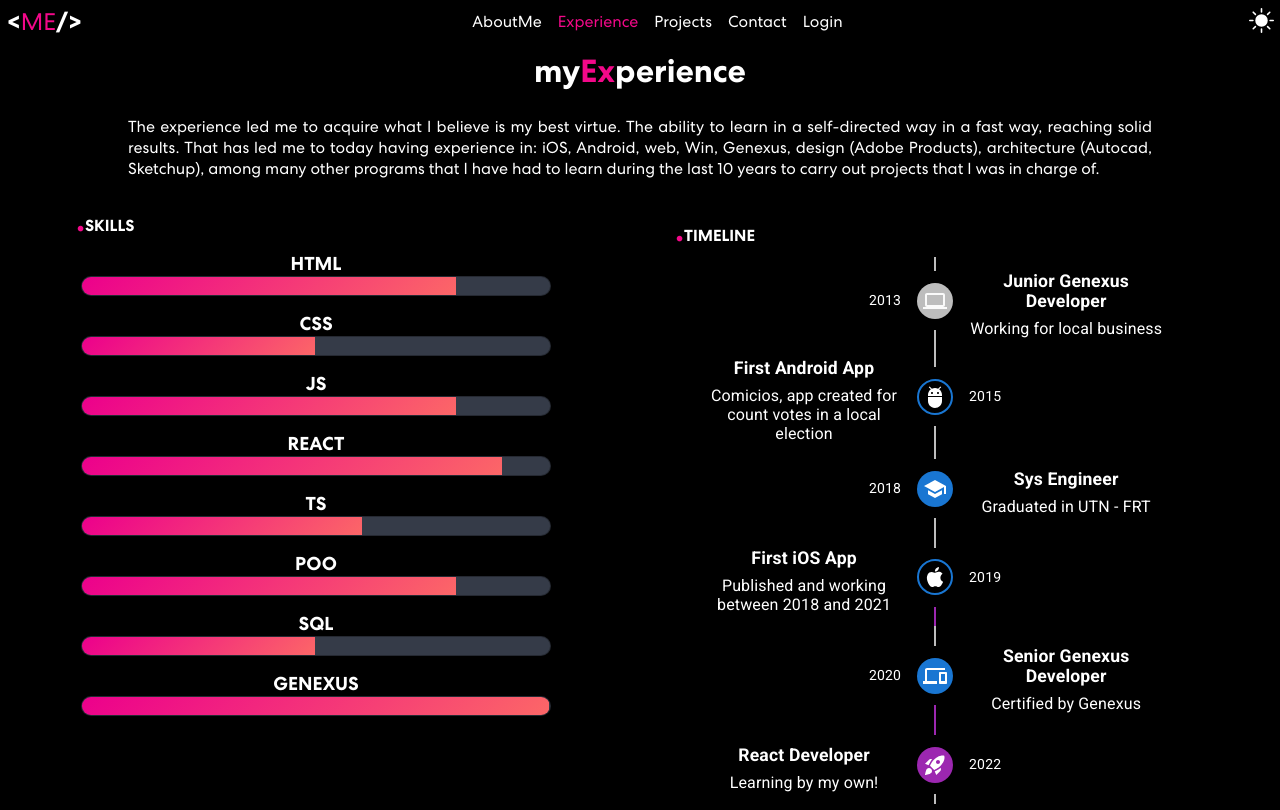
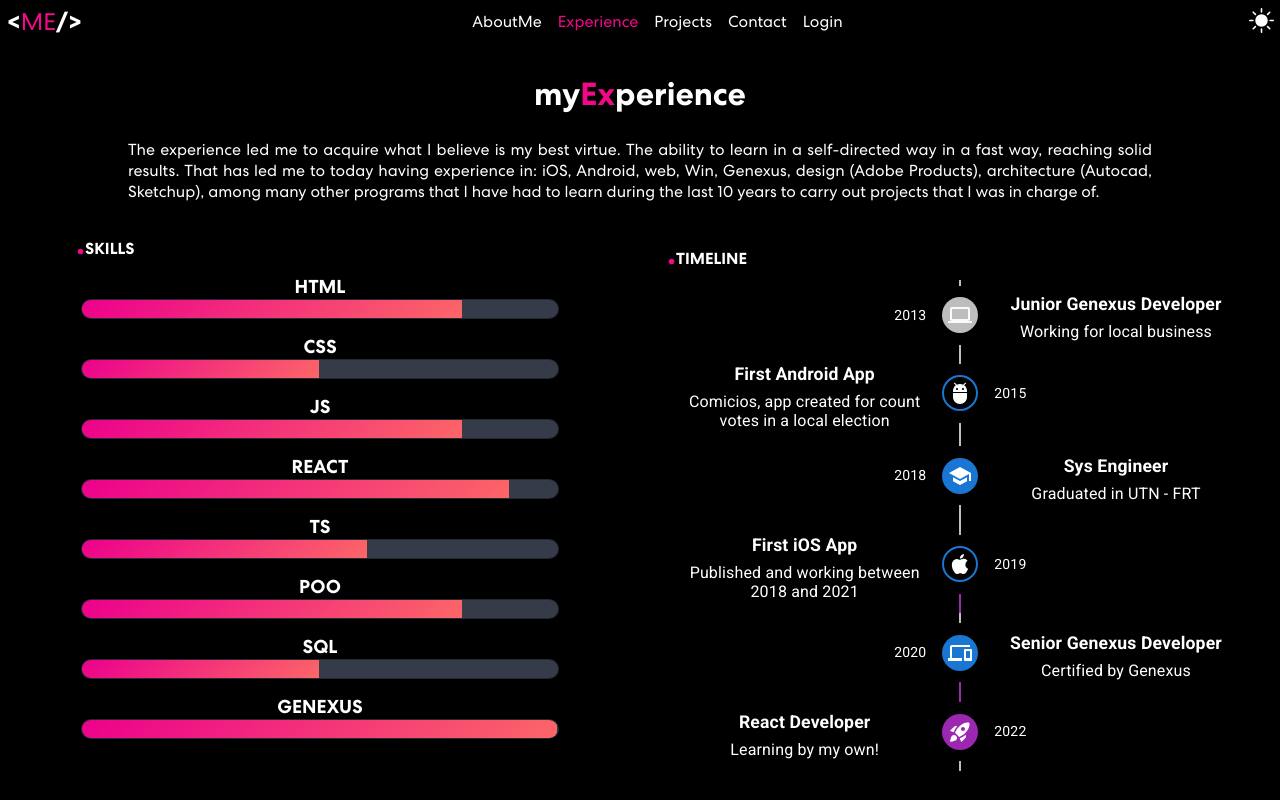
Before and after one commit to mmaaxxii/portfolio, a React (Vite) app: page / in a window 1280 px wide. Both pictures are taken after a click on the link "Experience". Built offline with nearby package versions, Linux system fonts and the light colour scheme.

Commit message:
Skill updates

```diff
--- a/src/pages/Portfolio/components/about-me/AboutMe.tsx
+++ b/src/pages/Portfolio/components/about-me/AboutMe.tsx
@@ -53,7 +53,6 @@ export const AboutMe = () => {
 
         return(
             <AboutMeSection id="home">
-              <AboutMeBG/>
               <AboutMeDivJustifyCenter>
                 <div>
                   <TrackVisibility>
@@ -79,6 +78,7 @@ export const AboutMe = () => {
                   </TrackVisibility>
                 </div>
               </AboutMeDivJustifyCenter>
+              <AboutMeBG/>
           </AboutMeSection>
 
         )
--- a/src/pages/Portfolio/components/about-me/styled-components/aboutMe.styled.ts
+++ b/src/pages/Portfolio/components/about-me/styled-components/aboutMe.styled.ts
@@ -13,7 +13,7 @@ export const AboutMeSection = styled.div `
 export const AboutMeCharacterContainer = styled.div `
     position: absolute;
     width: 100%;
-    height: 100vh;
+    height: 100%;
     overflow: hidden;
     top:0;
 `;
--- a/src/pages/Portfolio/components/skills/Skills.tsx
+++ b/src/pages/Portfolio/components/skills/Skills.tsx
@@ -16,7 +16,7 @@ export default function Skills() {
     </SkillsHeader>
 
     <SkillsSection >
-    <Grid container direction="row" justifyContent="space-around" alignItems="flex-start" spacing={2} >
+      <Grid container direction="row" justifyContent="space-around" alignItems="flex-start"  >
             <Grid item xs={10} md= {5.5} lg={5.5}>
               <SkillBars />
             </Grid>
--- a/src/pages/Portfolio/components/skills/components/TimeLine/TimeLine.tsx
+++ b/src/pages/Portfolio/components/skills/components/TimeLine/TimeLine.tsx
@@ -22,7 +22,7 @@ export default function CustomizedTimeline() {
             <TimeLineHeader>
                 <h4><span>.</span>TIMELINE</h4>
             </TimeLineHeader>
-            <Timeline position="alternate">
+            <Timeline position="alternate" sx={{px:0}}>
 
 
                 <TimelineItem>
--- a/src/pages/Portfolio/components/skills/components/TimeLine/styled-components/TimeLine.styled.ts
+++ b/src/pages/Portfolio/components/skills/components/TimeLine/styled-components/TimeLine.styled.ts
@@ -3,7 +3,6 @@ import styled from "styled-components";
 
 
 export const TimeLineContainer = styled.div`
-     width: 90%;
      margin-top: 30px;
 
      h1 {
```
Lines whose indentation alone changed are shown as unchanged.
